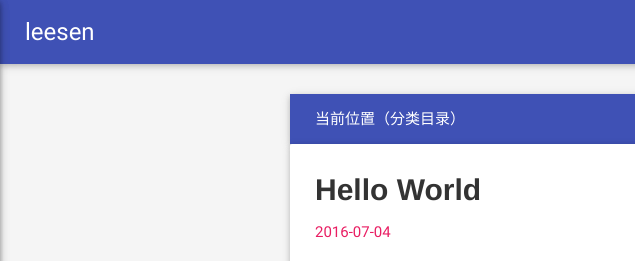
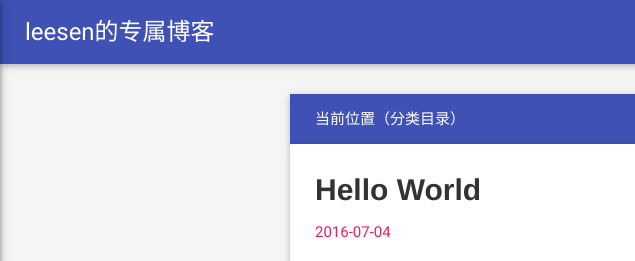
Before and after one commit to leesen1990/leesen1990.github.io, a plain HTML site: page 2016/07/04/hello-world/index.html in a window 1280 px wide. Shown: the top 261 px of the page, 0-635 px from the left. Drawn offline with nearby package versions, Linux system fonts and the light colour scheme; some packages are replaced by stand-ins of ours; no server answers.

Commit message:
Site updated: 2016-07-04 01:02:45

```diff
--- a/2016/07/04/hello-world/index.html
+++ b/2016/07/04/hello-world/index.html
@@ -16,14 +16,14 @@
   <meta name="viewport" content="width=device-width, initial-scale=1, maximum-scale=1">
 
     <meta property="og:title" content="Hello World"/>
-    <meta property="og:site_name" content="leesen"/>
+    <meta property="og:site_name" content="leesen的专属博客"/>
 
 
     <meta property="og:image" content="undefined"/>
 
 
     <link rel="icon" type="image/png" href="/favicon.png">
-    <link rel="alternate" href="/atom.xml" title="leesen" type="application/atom+xml">
+    <link rel="alternate" href="/atom.xml" title="leesen的专属博客" type="application/atom+xml">
     <link rel="stylesheet" href="/css/lib/materialize.min.css">
     <link rel="stylesheet" href="/css/lib/font-awesome.min.css">
     <link rel="stylesheet" href="/css/style.css" media="screen" type="text/css">
@@ -44,7 +44,7 @@
             <i class="fa fa-navicon"></i>
         </a>
         <div class="">
-            <a href="/" class="brand-logo hide-on-med-and-down">leesen</a>
+            <a href="/" class="brand-logo hide-on-med-and-down">leesen的专属博客</a>
             <ul class="right hide-on-med-and-down">
 
                     <li>
```
Also changed, not shown: about/index.html (+3 -3 lines), archives/2016/07/index.html (+3 -3 lines), archives/2016/index.html (+3 -3 lines), archives/index.html (+3 -3 lines), index.html (+3 -3 lines), reading/index.html (+3 -3 lines).
